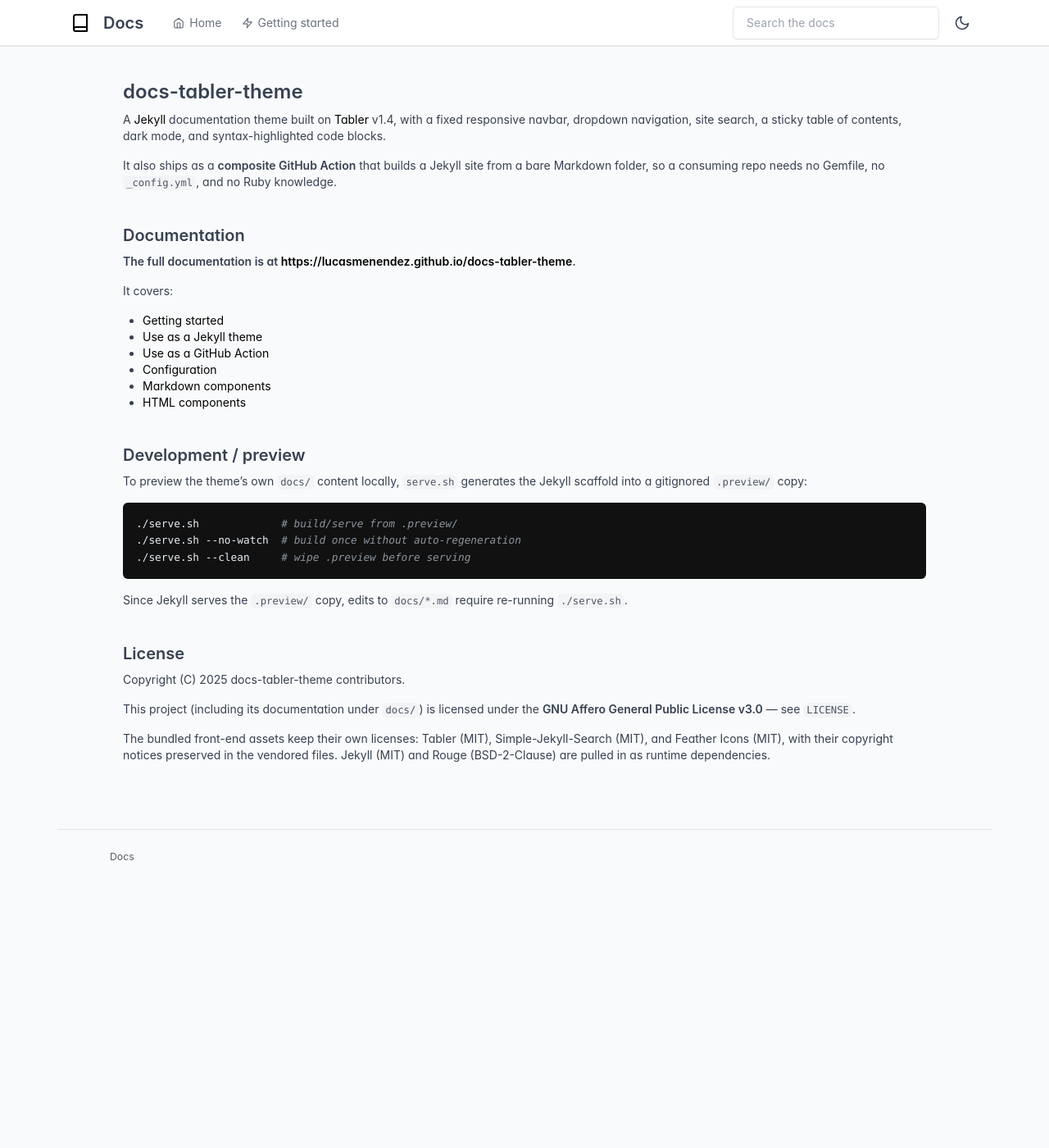
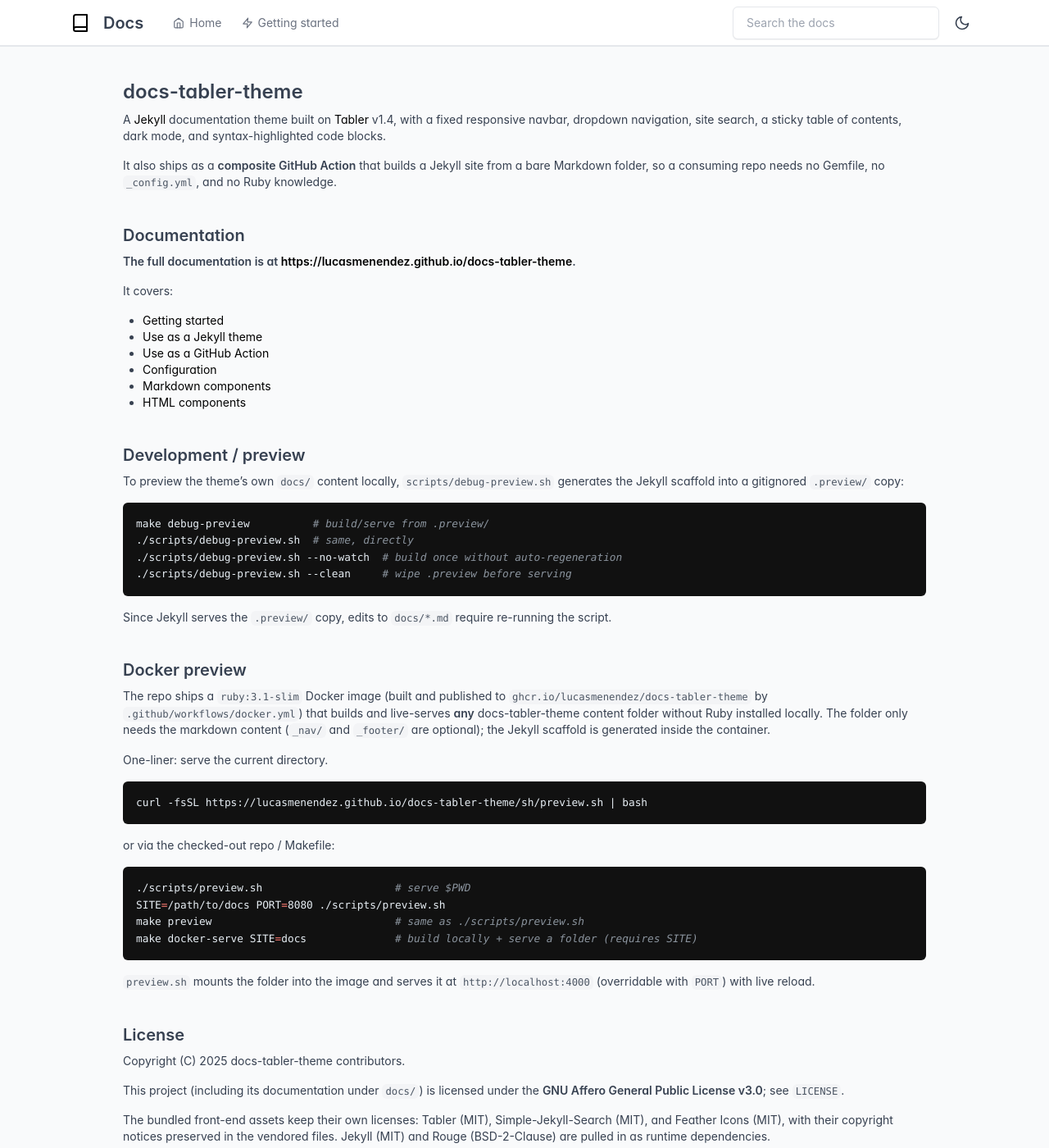
Before and after one commit to lucasmenendez/docs-tabler-theme, a Jekyll site: the page built from README.md, in a window 1280 px wide and 1400 px high. Shown: the whole window at 82% size. Built offline with Jekyll 4.4.1, drawn with Linux system fonts in a browser that asks for light colours; our own code applies the rules of GitHub Pages for plain Markdown files; comment, search, counter and statistics services are not loaded.

Commit message:
new script to preview and debug-preview a site, including a one-liner command to run it in a local folder

````diff
--- a/README.md
+++ b/README.md
@@ -19,20 +19,42 @@ It covers:
 
 ## Development / preview
 
-To preview the theme's own `docs/` content locally, `serve.sh` generates the Jekyll scaffold into a gitignored `.preview/` copy:
+To preview the theme's own `docs/` content locally, `scripts/debug-preview.sh` generates the Jekyll scaffold into a gitignored `.preview/` copy:
 
 ```bash
-./serve.sh             # build/serve from .preview/
-./serve.sh --no-watch  # build once without auto-regeneration
-./serve.sh --clean     # wipe .preview before serving
+make debug-preview          # build/serve from .preview/
+./scripts/debug-preview.sh  # same, directly
+./scripts/debug-preview.sh --no-watch  # build once without auto-regeneration
+./scripts/debug-preview.sh --clean     # wipe .preview before serving
 ```
 
-Since Jekyll serves the `.preview/` copy, edits to `docs/*.md` require re-running `./serve.sh`.
+Since Jekyll serves the `.preview/` copy, edits to `docs/*.md` require re-running the script.
+
+## Docker preview
+
+The repo ships a `ruby:3.1-slim` Docker image (built and published to `ghcr.io/lucasmenendez/docs-tabler-theme` by `.github/workflows/docker.yml`) that builds and live-serves **any** docs-tabler-theme content folder without Ruby installed locally. The folder only needs the markdown content (`_nav/` and `_footer/` are optional); the Jekyll scaffold is generated inside the container.
+
+One-liner: serve the current directory.
+
+```bash
+curl -fsSL https://lucasmenendez.github.io/docs-tabler-theme/sh/preview.sh | bash
+```
+
+or via the checked-out repo / Makefile:
+
+```bash
+./scripts/preview.sh                     # serve $PWD
+SITE=/path/to/docs PORT=8080 ./scripts/preview.sh
+make preview                             # same as ./scripts/preview.sh
+make docker-serve SITE=docs              # build locally + serve a folder (requires SITE)
+```
+
+`preview.sh` mounts the folder into the image and serves it at `http://localhost:4000` (overridable with `PORT`) with live reload.
 
 ## License
 
 Copyright (C) 2025 docs-tabler-theme contributors.
 
-This project (including its documentation under `docs/`) is licensed under the **GNU Affero General Public License v3.0** — see [`LICENSE`](LICENSE).
+This project (including its documentation under `docs/`) is licensed under the **GNU Affero General Public License v3.0**; see [`LICENSE`](LICENSE).
 
 The bundled front-end assets keep their own licenses: Tabler (MIT), Simple-Jekyll-Search (MIT), and Feather Icons (MIT), with their copyright notices preserved in the vendored files. Jekyll (MIT) and Rouge (BSD-2-Clause) are pulled in as runtime dependencies.
````
Also changed, not shown: action.yml (+7 -6 lines), docs/getting-started.md (+11 -3 lines), docs/usage-action.md (+6 -6 lines), .github/workflows/docker.yml (added), .github/workflows/pages.yml, 10 other files.
